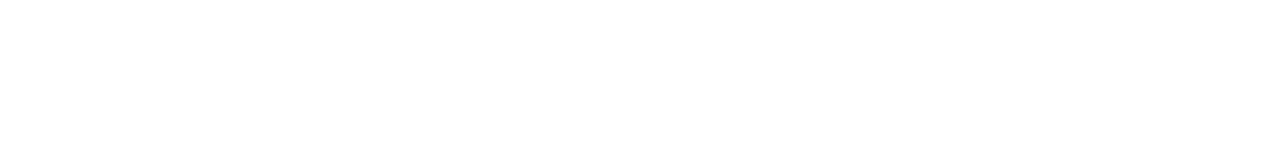
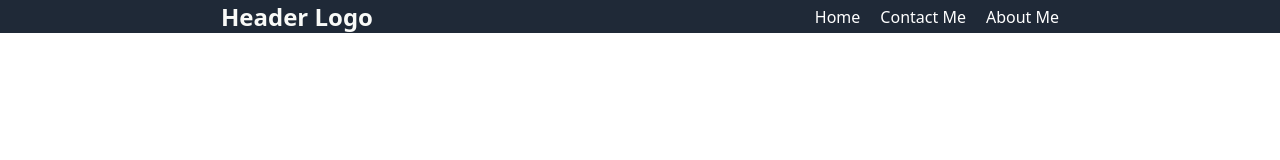
Before and after one commit to prgrmerejay/landing-page, a plain HTML site: page index.html in a window 1280 px wide. Drawn offline with Linux system fonts and the light colour scheme.

Commit message:
Update header section layout and styles

```diff
--- a/index.html
+++ b/index.html
@@ -7,6 +7,14 @@
     <link rel="stylesheet" href="style.css">
 </head>
 <body>
-    <div class="header"></div>
+    <div class="header">
+        <div id="img-logo">Header Logo</div>
+        <div class="navigation">
+            <a href="" id="home">Home</a>
+            <a href="" id="contact">Contact Me</a>
+            <a href="" id="about">About Me</a>
+        </div>
+    </div>
+    <div class="headline"></div>
 </body>
 </html>
--- a/style.css
+++ b/style.css
@@ -0,0 +1,30 @@
+body {
+    margin: 0;
+    padding: 0;
+    font-family:system-ui, -apple-system, BlinkMacSystemFont, 'Segoe UI', Roboto, Oxygen, Ubuntu, Cantarell, 'Open Sans', 'Helvetica Neue', sans-serif;
+}
+
+a {
+    text-decoration: none;
+    color: inherit;
+}
+
+.header {
+    display: flex;
+    justify-content: space-around;
+    background-color: #1F2937;
+    color: white;
+}
+
+.navigation {
+    display: flex;
+    justify-content: space-around;
+    align-items: center;
+    gap: 20px;
+}
+
+#img-logo {
+    color: #f9faf8;
+    font-size: 24px;
+    font-weight: 900;
+}
```
